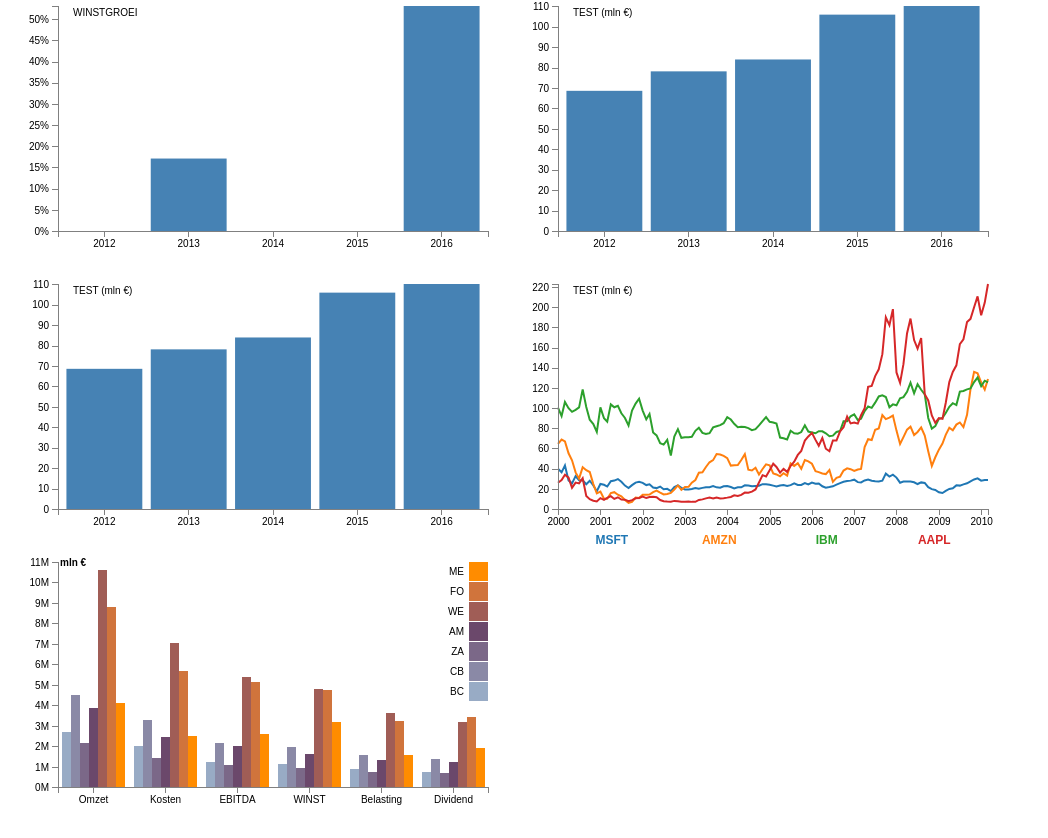
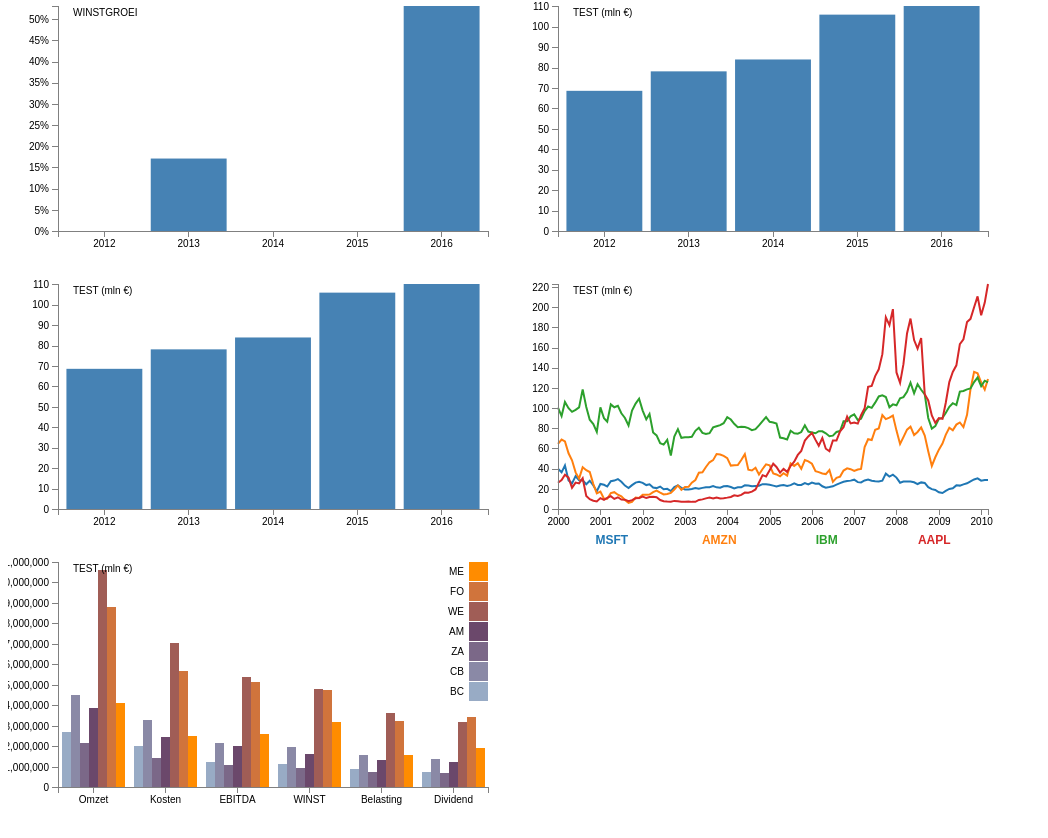
Before and after one commit to j130617/dash180628, a plain HTML site: page index.html in a window 1280 px wide. Shown: the part 568-1406 px from the top of the page, without its empty margins (0-1048 px from the left). Drawn offline with nearby package versions, Linux system fonts and the light colour scheme.

Commit message:
Update index.html

```diff
--- a/index.html
+++ b/index.html
@@ -566,22 +566,36 @@ d3.csv("benchmark.csv", function(d, i, columns) {
       .attr("height", function(d) { return height - ybg(d.value); })
       .attr("fill", function(d) { return zbg(d.key); });
 
+  // Add the X Axis
   barchartgrouped.append("g")
       .attr("class", "axis")
       .attr("transform", "translate(0," + height + ")")
       .call(d3.axisBottom(xbg0));
-
+  // Add the Y Axis
   barchartgrouped.append("g")
       .attr("class", "axis")
-      .call(d3.axisLeft(ybg).ticks(null, "s"))
-    .append("text")
-      .attr("x", 2)
-      .attr("y", ybg(ybg.ticks().pop()) + 0.5)
-      .attr("dy", "0.32em")
-      .attr("fill", "#000")
-      .attr("font-weight", "bold")
-      .attr("text-anchor", "start")
-      .text("mln €");
+      .call(d3.axisLeft(ybg));
+
+     // Add a small label for the graph name.
+  barchartgrouped.append("text")
+      .attr("class", "title")
+      .attr("x", 15)
+      .attr("y", 10)
+      .style("text-anchor", "start")
+      .style("font-size", 10)
+      .text("TEST (mln €)");
+
+ // barchartgrouped.append("g")
+      //.attr("class", "axis")
+      //.call(d3.axisLeft(ybg).ticks(null, "s"))
+    //.append("text")
+      //.attr("x", 2)
+      //.attr("y", ybg(ybg.ticks().pop()) + 0.5)
+      //.attr("dy", "0.32em")
+      //.attr("fill", "#000")
+      //.attr("font-weight", "bold")
+      //.attr("text-anchor", "start")
+      //.text("mln €");
 
   var legend = barchartgrouped.append("g")
       .attr("font-family", "sans-serif")
```
